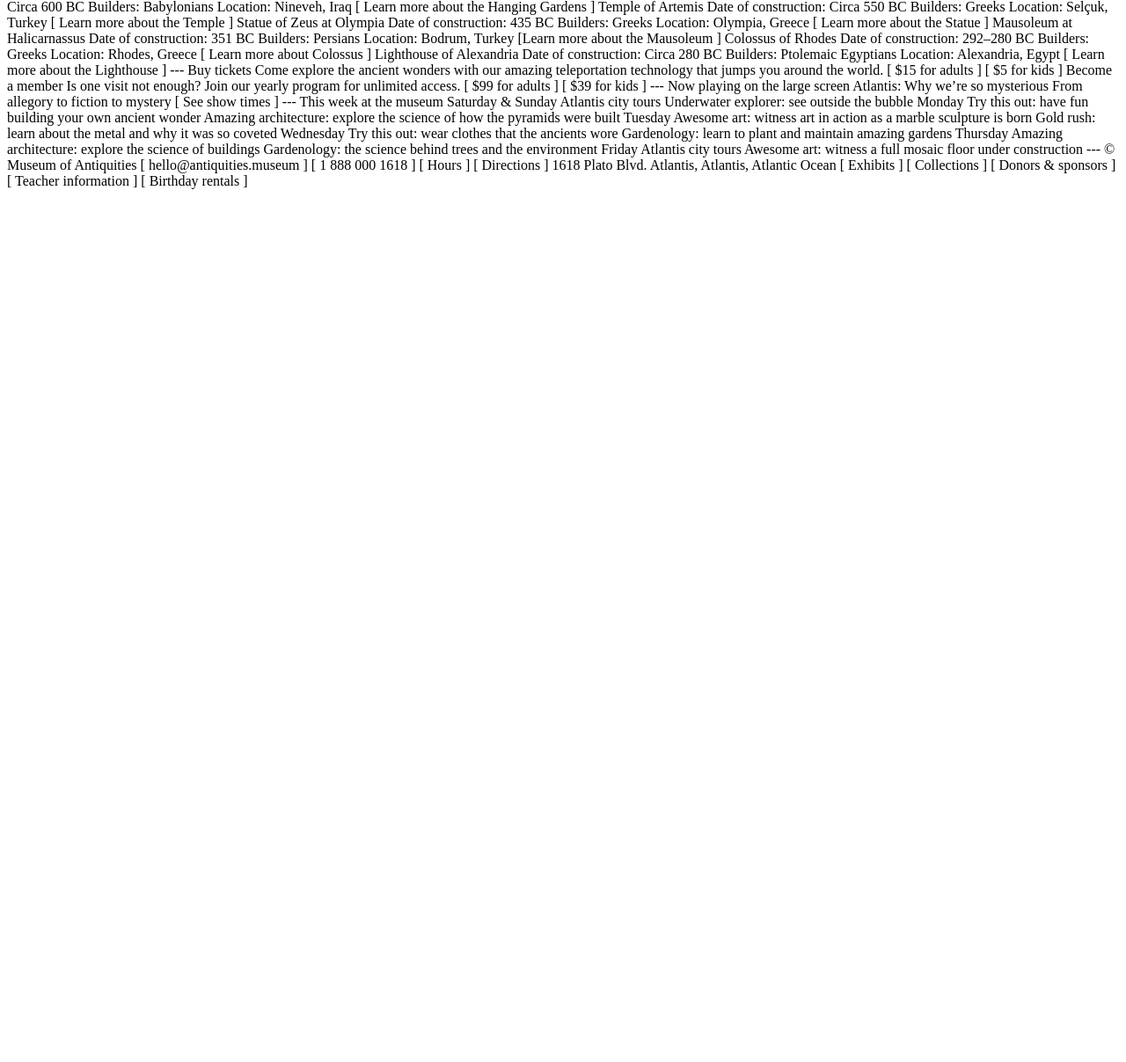
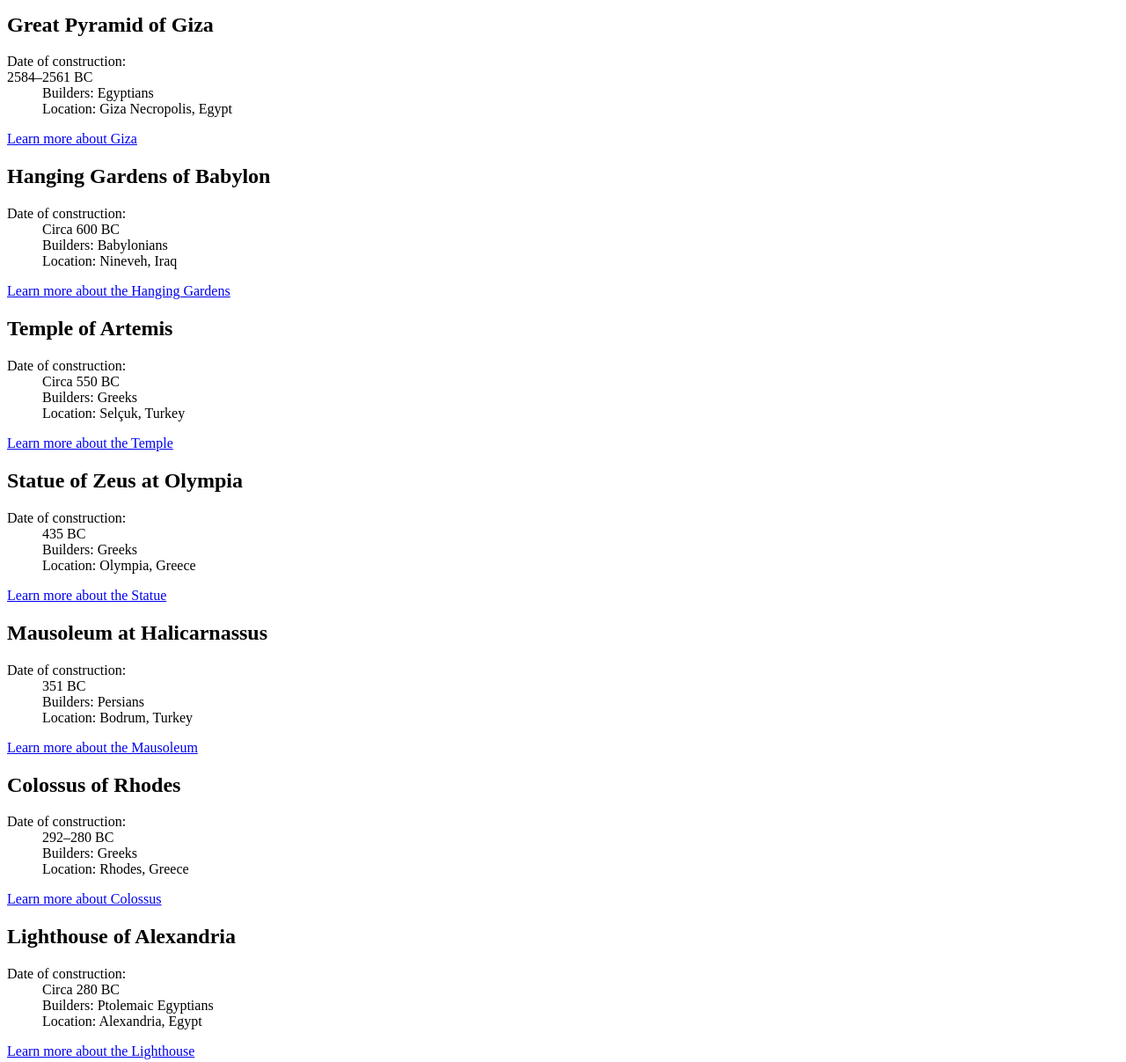
Before and after one commit to hellachella/dsn1675-assignment-1, a plain HTML site: page index.html in a window 1280 px wide. Shown: the part 323-1530 px from the top of the page at 88% size. Before the commit the page ends 800 px from the top, so only its background shows below. Drawn offline with Linux system fonts and the light colour scheme.

Commit message:
Assigning Tags to HTML content.

```diff
--- a/index.html
+++ b/index.html
@@ -24,6 +24,7 @@
 </header>
 
 <figure>
+	<img src="" alt="">
 	<figcaption>
 		<h2>The Seven Wonders of the Ancient World</h2>
 		<p>Remarkable constructions of classical antiquity almost completely lost in time.</p>
@@ -33,49 +34,62 @@
 
 <h2>The Seven Wonders</h2>
 
-Great Pyramid of Giza
-Date of construction: 2584–2561 BC
-Builders: Egyptians
-Location: Giza Necropolis, Egypt
-[ Learn more about Giza ]
+<h2>Great Pyramid of Giza</h2>
+	<dl>
+		<dt>Date of construction:</dt> </dd> 2584–2561 BC</dd>
+		<dd>Builders: Egyptians</dd>
+		<dd>Location: Giza Necropolis, Egypt</dd>
+	</dl>
+<p><a href="#">Learn more about Giza</a></p>
 
-Hanging Gardens of Babylon
-Date of construction: Circa 600 BC
-Builders: Babylonians
-Location: Nineveh, Iraq
-[ Learn more about the Hanging Gardens ]
+<h2>Hanging Gardens of Babylon</h2>
+	<dl>
+		<dt>Date of construction:</dt><dd>Circa 600 BC</dd>
+		<dd>Builders: Babylonians</dd>
+		<dd>Location: Nineveh, Iraq</dd>
+	</dl>
+<p><a href="#">Learn more about the Hanging Gardens</a></p>
 
-Temple of Artemis
-Date of construction: Circa 550 BC
-Builders: Greeks
-Location: Selçuk, Turkey
-[ Learn more about the Temple ]
+<h2>Temple of Artemis</h2>
+	<dl>
+		<dt>Date of construction:</dt> <dd>Circa 550 BC</dd>
+		<dd>Builders: Greeks</dd>
+		<dd>Location: Selçuk, Turkey</dd>
+</dl>
+<p><a href="#">Learn more about the Temple</a></p>
 
-Statue of Zeus at Olympia
-Date of construction: 435 BC
-Builders: Greeks
-Location: Olympia, Greece
-[ Learn more about the Statue ]
+<h2>Statue of Zeus at Olympia</h2>
+	<dl>
+		<dt>Date of construction:</dt><dd>435 BC</dd>
+		<dd>Builders: Greeks</dd>
+		<dd>Location: Olympia, Greece</dd>
+</dl>
+<p><a href="#">Learn more about the Statue</a></p>
 
-Mausoleum at Halicarnassus
-Date of construction: 351 BC
-Builders: Persians
-Location: Bodrum, Turkey
-[Learn more about the Mausoleum ]
+<h2>Mausoleum at Halicarnassus</h2>
+	<dl>
+		<dt>Date of construction:</dt><dd>351 BC</dd>
+		<dd>Builders: Persians</dd>
+		<dd>Location: Bodrum, Turkey</dd>
+</dl>
+<p><a href="#">Learn more about the Mausoleum</a></p>
 
-Colossus of Rhodes
-Date of construction: 292–280 BC
-Builders: Greeks
-Location: Rhodes, Greece
-[ Learn more about Colossus ]
+<h2>Colossus of Rhodes</h2>
+	<dl>
+		<dt>Date of construction:</dt><dd>292–280 BC</dd>
+		<dd>Builders: Greeks</dd>
+		<dd>Location: Rhodes, Greece</dd>
+</dl>
+<p><a href="#">Learn more about Colossus</a></p>
 
-Lighthouse of Alexandria
-Date of construction: Circa 280 BC
-Builders: Ptolemaic Egyptians
-Location: Alexandria, Egypt
-[ Learn more about the Lighthouse ]
+<h2>Lighthouse of Alexandria</h2>
+	<dl>
+		<dt>Date of construction:</dt> <dd>Circa 280 BC</dd>
+		<dd>Builders: Ptolemaic Egyptians</dd>
+		<dd>Location: Alexandria, Egypt</dd>
+</dl>
+<p><a href="#">Learn more about the Lighthouse</a></p>
 
----
 
 Buy tickets
 
```
